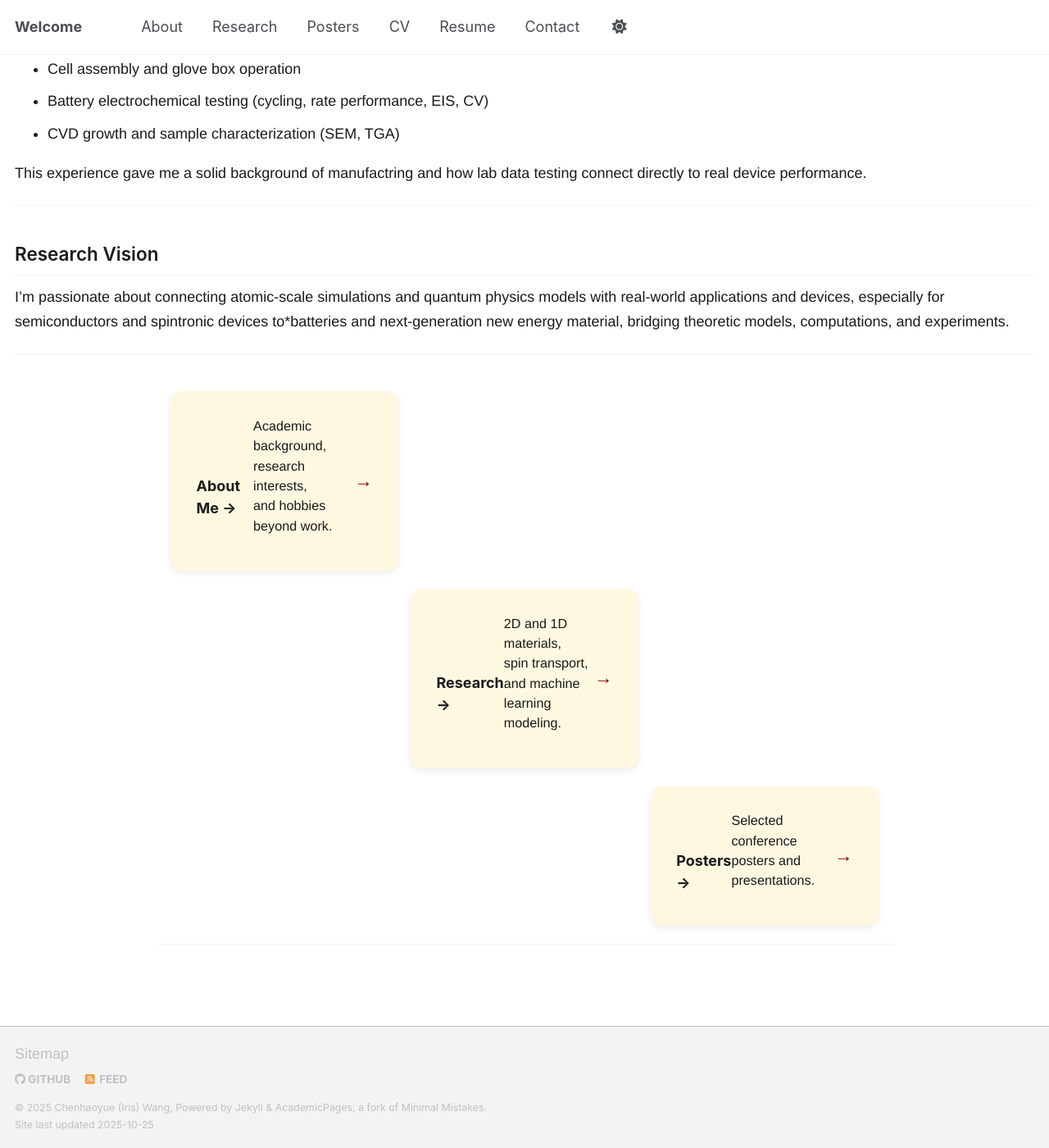
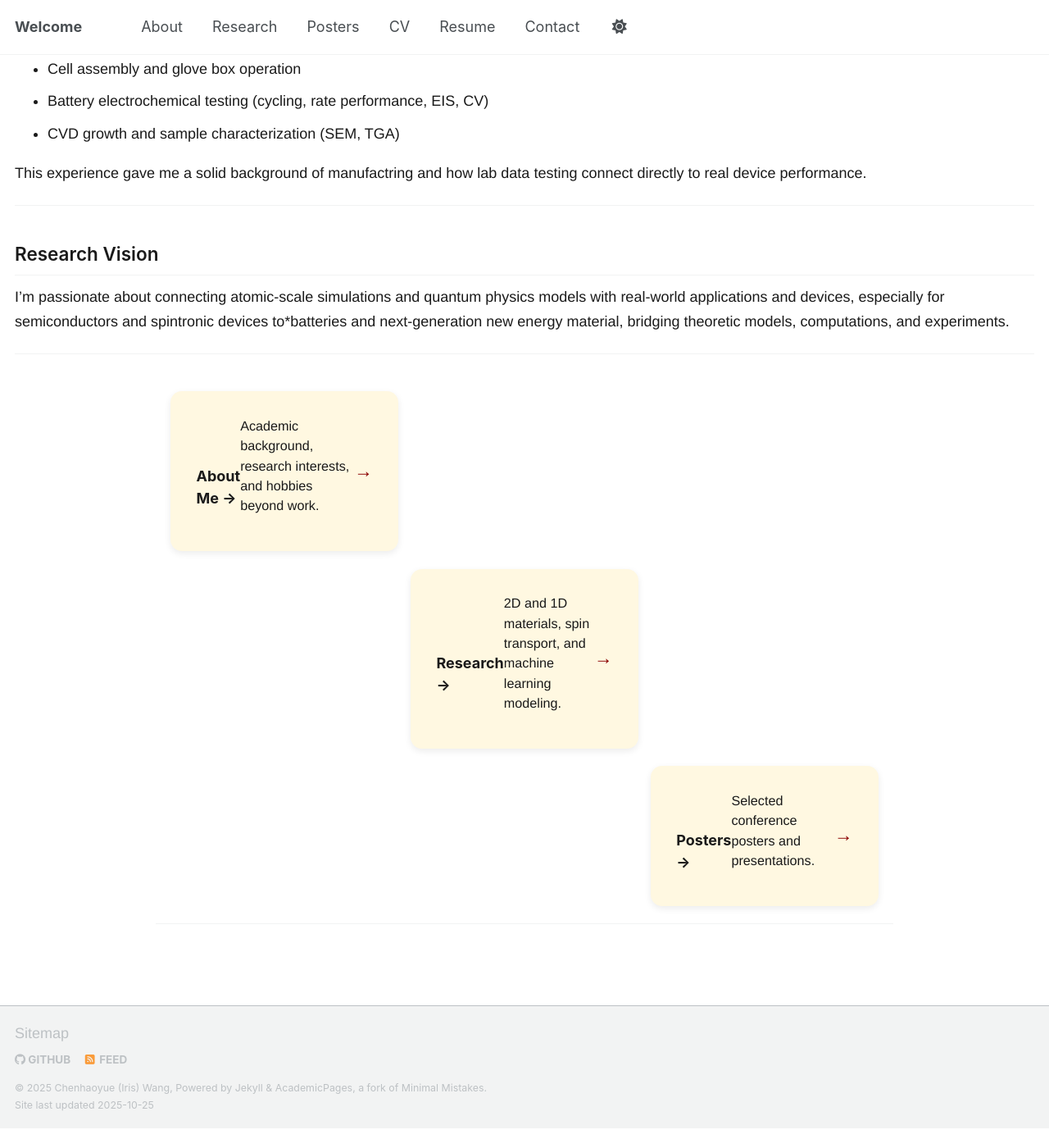
Before and after one commit to Iris-wang-233/Iris-Wang-233.github.io, a Jekyll site: the page built from _pages/index.md, in a window 1280 px wide and 1400 px high, scrolled down 975 px. Shown: the whole window at 82% size. Built offline with Jekyll 4.4.1, drawn with Linux system fonts in a browser that asks for light colours; a script that is not in the unit is left out; after the commit the page ends 2351 px from its top, so only the background shows below that.

```diff
--- a/_pages/index.md
+++ b/_pages/index.md
@@ -43,16 +43,16 @@ I’m passionate about connecting atomic-scale simulations and quantum physics m
 <div class="feature__wrapper">
   <div class="feature__item card--about">
     <h3><a href="/about/">About Me →</a></h3>
-    <p>Academic background,<br>research interests,<br>and hobbies beyond work.</p>
+    <p>Academic background, research interests, and hobbies beyond work.</p>
   </div>
 
   <div class="feature__item card--research">
     <h3><a href="/research/">Research →</a></h3>
-    <p>2D and 1D materials,<br>spin transport,<br>and machine learning modeling.</p>
+    <p>2D and 1D materials, spin transport, and machine learning modeling.</p>
   </div>
 
   <div class="feature__item card--posters">
     <h3><a href="/posters/">Posters →</a></h3>
-    <p>Selected conference<br>posters and presentations.</p>
+    <p>Selected conference posters and presentations.</p>
   </div>
 </div>
```
